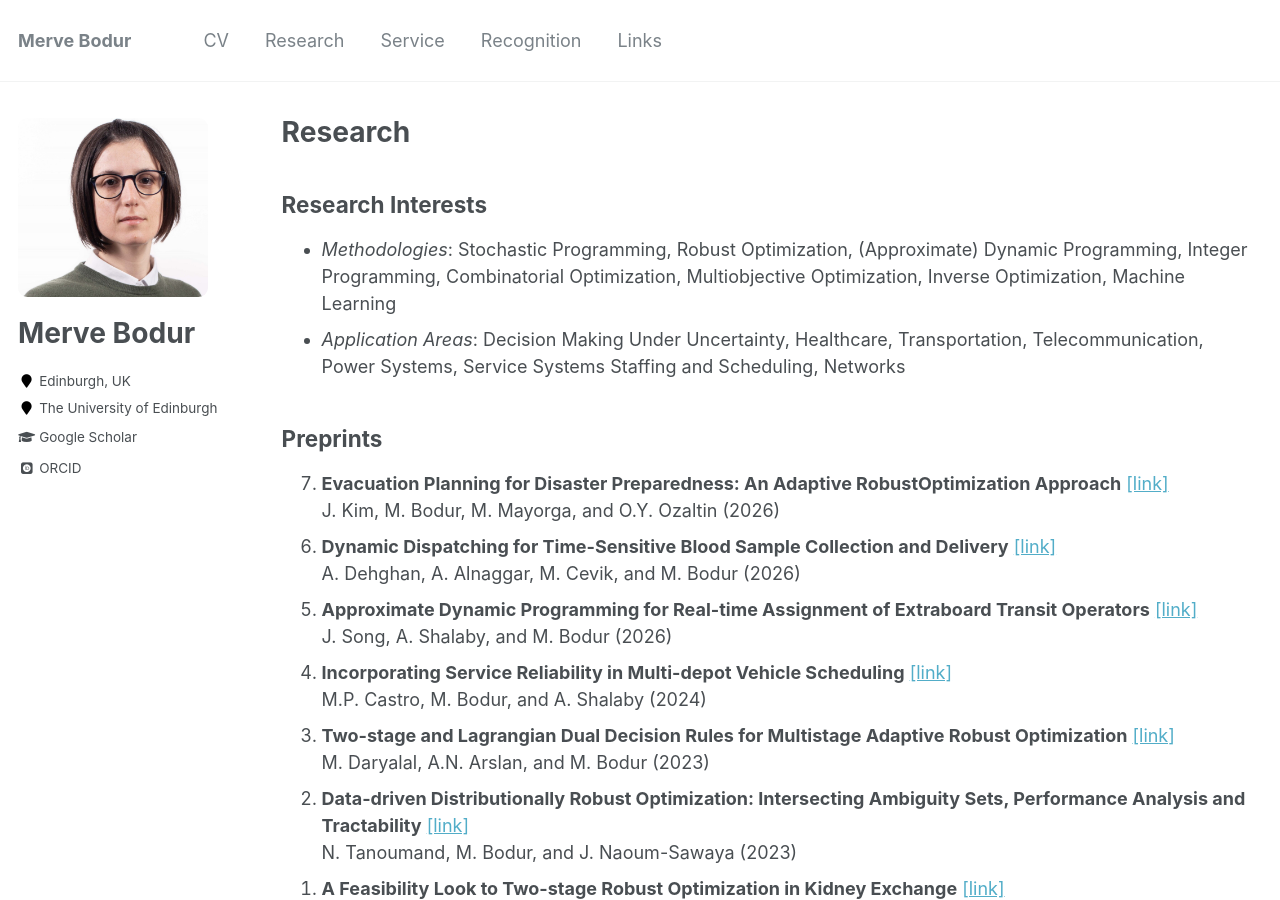
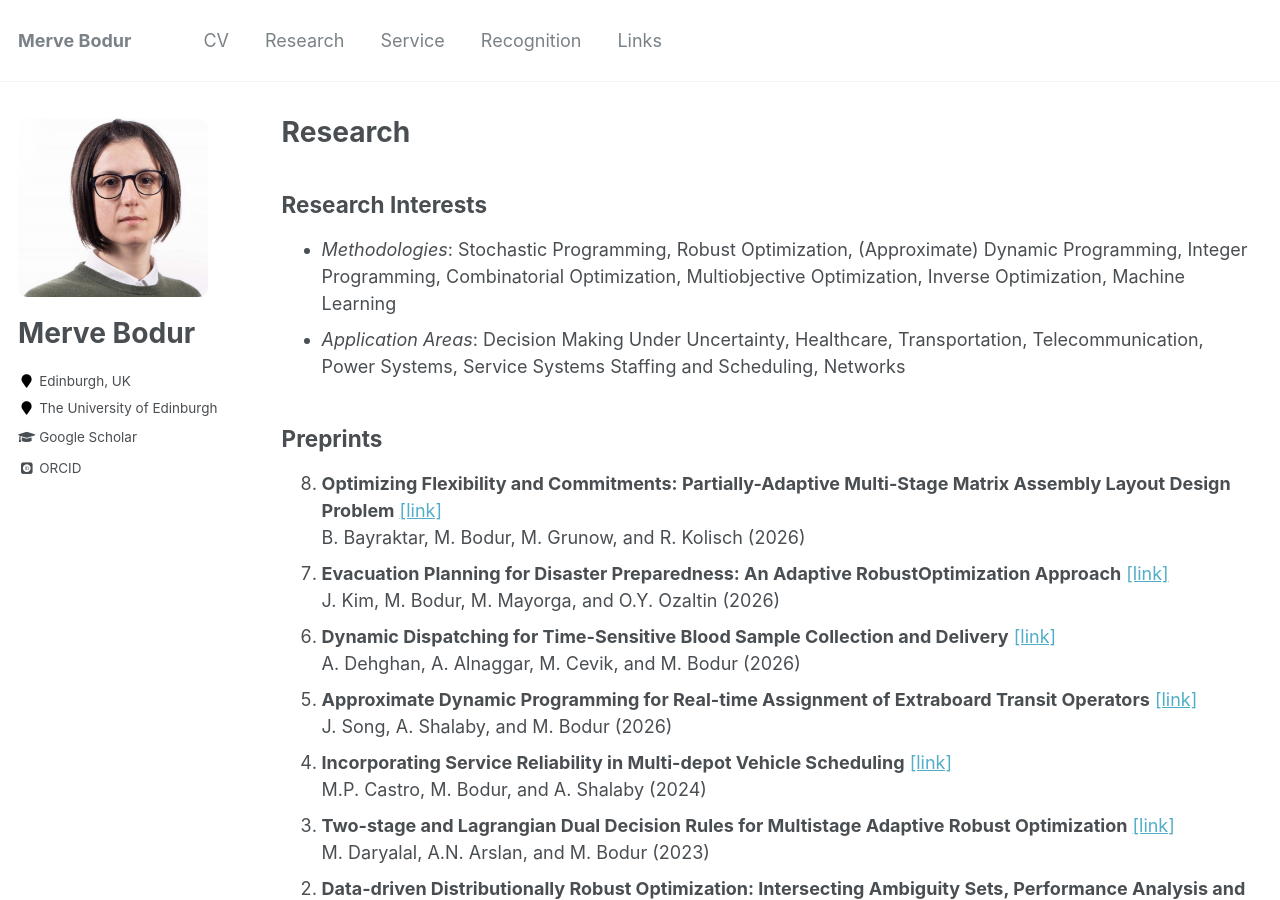
Before and after one commit to mervebodur/mervebodur.github.io, a Jekyll site: the page built from _pages/research.md, in a window 1280 px wide and 900 px high. Built offline with Jekyll 4.4.1, drawn with Linux system fonts in a browser that asks for light colours; some web fonts are replaced.

Commit message:
Update research.md

```diff
--- a/_pages/research.md
+++ b/_pages/research.md
@@ -10,6 +10,8 @@ author_profile: true
 - *Application Areas*: Decision Making Under Uncertainty, Healthcare, Transportation, Telecommunication, Power Systems, Service Systems Staffing and Scheduling, Networks
 
 ## Preprints
+1. **Optimizing Flexibility and Commitments: Partially-Adaptive Multi-Stage Matrix Assembly Layout Design Problem** [[link]](https://optimization-online.org/?p=37535)\
+B. Bayraktar, M. Bodur, M. Grunow, and R. Kolisch (2026)
 1. **Evacuation Planning for Disaster Preparedness: An Adaptive RobustOptimization Approach** [[link]](https://arxiv.org/pdf/2608.04225)\
 J. Kim, M. Bodur, M. Mayorga, and O.Y. Ozaltin (2026)
 1. **Dynamic Dispatching for Time-Sensitive Blood Sample Collection and Delivery** [[link]](https://arxiv.org/abs/2608.04275)\
```
